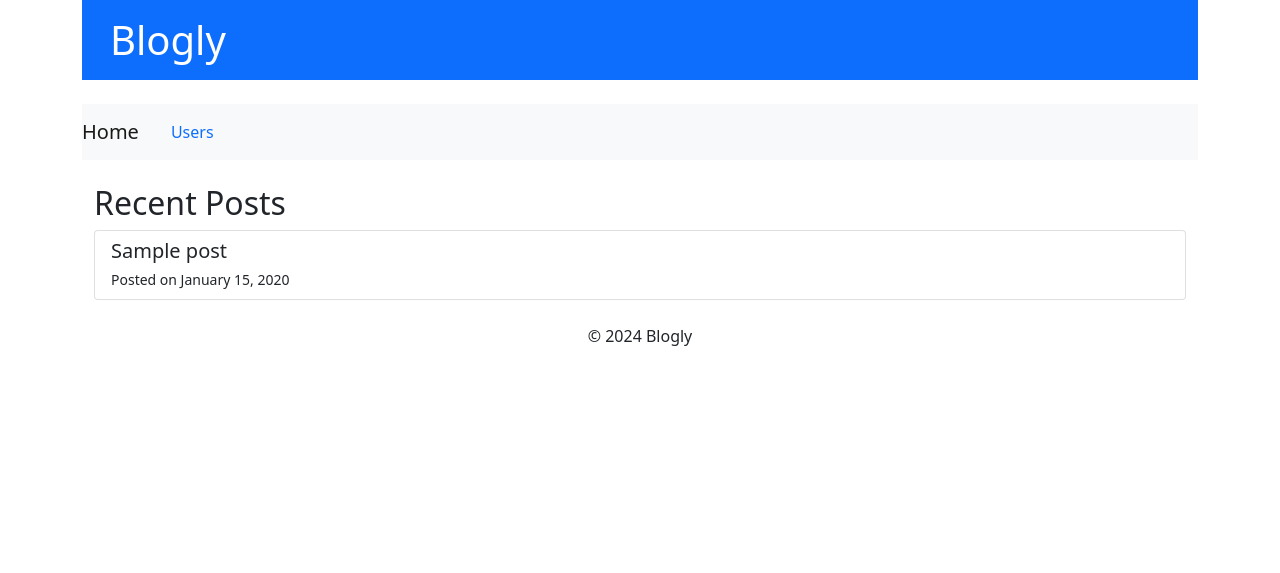
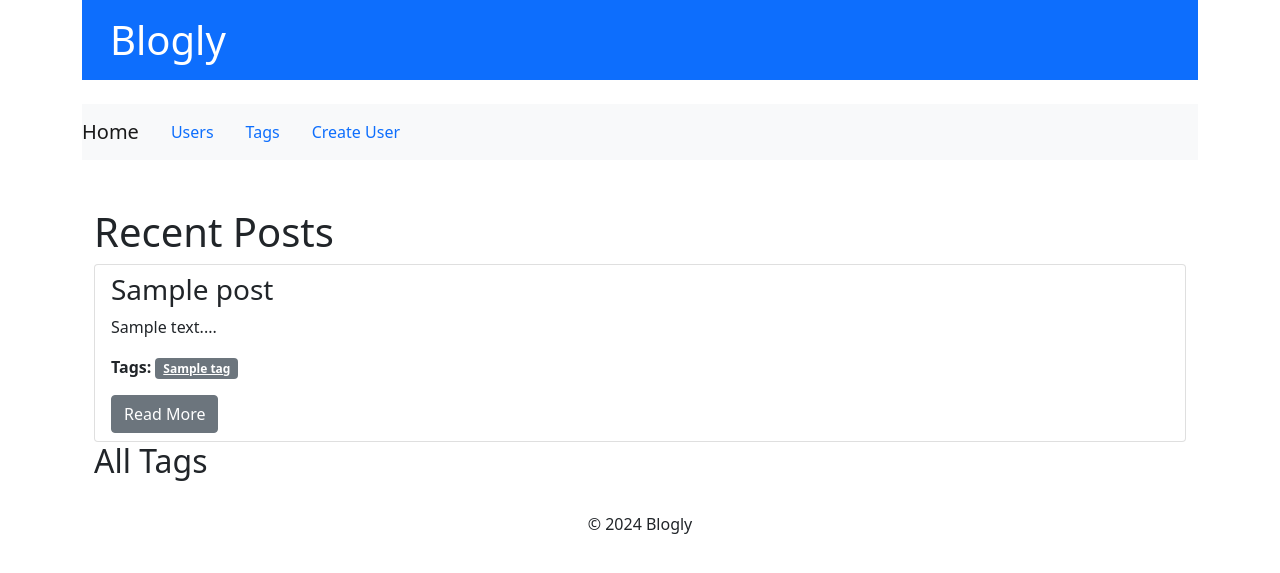
Before and after one commit to LoganHanaway/22.1E, a Flask app: page / in a window 1280 px wide. Shown: the top 573 px of the page. Run offline with Flask 3, Linux system fonts and the light colour scheme; tables that the repository leaves empty hold one stand-in row (values such as "Sample post").

Commit message:
finished

```diff
--- a/app.py
+++ b/app.py
@@ -8,6 +8,7 @@
 app.config['SQLALCHEMY_DATABASE_URI'] = 'postgresql:///blogly'
 app.config['SQLALCHEMY_TRACK_MODIFICATIONS'] = False
 app.config['SQLALCHEMY_ECHO'] = True
+app.config['SECRET_KEY'] = '123456789'
 
 connect_db(app)
 db.create_all()
@@ -83,12 +84,22 @@
         title = request.form['title']
         content = request.form['content']
         tag_ids = request.form.getlist('tags')
+        new_tag_name = request.form.get('new_tag', '').strip()
 
         if not title or not content:
             flash('Title and content are required!', 'error')
             return redirect(url_for('new_post', user_id=user_id))
 
         new_post = Post(title=title, content=content, user_id=user.id)
+
+        if new_tag_name:
+            existing_tag = Tag.query.filter_by(name=new_tag_name).first()
+            if not existing_tag:
+                new_tag = Tag(name=new_tag_name)
+                db.session.add(new_tag)
+                db.session.commit()
+                tag_ids.append(new_tag.id)
+
         for tag_id in tag_ids:
             tag = Tag.query.get(tag_id)
             if tag:
@@ -107,26 +118,49 @@
 def show_post(post_id):
     """Show a post and its details."""
     post = Post.query.get_or_404(post_id)
-    return render_template('posts/detail.html', post=post)
+    tags = post.tags
+    user = post.user
+    return render_template('posts/detail.html', post=post, user=user, tags=tags)
 
 @app.route('/posts/<int:post_id>/edit', methods=["GET", "POST"])
 def edit_post(post_id):
     """Show form to edit a post or handle editing of the post."""
     post = Post.query.get_or_404(post_id)
+    tags = Tag.query.all()
 
     if request.method == "POST":
         post.title = request.form['title']
         post.content = request.form['content']
 
+        new_tag_name = request.form.get('new_tag')
+        if new_tag_name:
+
+            existing_tag = Tag.query.filter_by(name=new_tag_name).first()
+            if not existing_tag:
+                new_tag = Tag(name=new_tag_name)
+                db.session.add(new_tag)
+                db.session.commit()
+                tags.append(new_tag)
+
+        selected_tag_ids = request.form.getlist('tags')
+        post.tags = []
+
+        for tag_id in selected_tag_ids:
+            tag = Tag.query.get(tag_id)
+            if tag:
+                post.tags.append(tag)
+
         if not post.title or not post.content:
             flash('Title and content are required!', 'error')
-            return redirect(url_for('show_edit_post_form', post_id=post_id))
+            return redirect(url_for('edit_post', post_id=post_id))
 
         db.session.commit()
-
+        flash('Post updated successfully!', 'success')
         return redirect(url_for('show_post', post_id=post.id))
 
-    return render_template('posts/edit.html', post=post)
+    return render_template('posts/edit.html', post=post, tags=tags)
+
+
 
 @app.route('/posts/<int:post_id>/delete', methods=["POST"])
 def delete_post(post_id):
@@ -142,6 +176,8 @@
 def show_recent_posts():
     """Show the 5 most recent posts."""
     posts = Post.query.order_by(Post.created_at.desc()).limit(5).all()
+    for post in posts:
+        db.session.refresh(post)
     return render_template('home.html', posts=posts)
 
 @app.errorhandler(404)
@@ -153,6 +189,14 @@
     """Show a list of all tags."""
     tags = Tag.query.all()
     return render_template('tags/list.html', tags=tags)
+
+@app.route('/tags/<int:tag_id>')
+def posts_by_tag(tag_id):
+    """Show posts associated with a specific tag."""
+    tag = Tag.query.get_or_404(tag_id)
+    posts = tag.posts
+    return render_template('tags/posts_by_tag.html', tag=tag, posts=posts)
+
 
 @app.route('/tags/new', methods=["GET", "POST"])
 def add_tag():
--- a/models.py
+++ b/models.py
@@ -19,7 +19,7 @@
         """Return full name of the user."""
         return f"{self.first_name} {self.last_name}"
 
-    posts = db.relationship('Post', backref='user', cascade="all, delete-orphan")
+    posts = db.relationship('Post', back_populates='user', cascade="all, delete-orphan", lazy=True)
 
 def connect_db(app):
     """Connect the database to the Flask app."""
@@ -38,6 +38,7 @@
     user_id = db.Column(db.Integer, db.ForeignKey('users.id'), nullable=False)
 
     tags = db.relationship('Tag', secondary='post_tags', back_populates='posts')
+    user = db.relationship('User', back_populates='posts')
 
     def __repr__(self):
         return f"<Post {self.title} by {self.user_id}>"
--- a/templates/base.html
+++ b/templates/base.html
@@ -1,4 +1,3 @@
-<!-- templates/base.html -->
 <!DOCTYPE html>
 <html lang="en">
   <head>
@@ -23,6 +22,8 @@
           >Home</a
         >
         <a class="nav-link" href="{{ url_for('list_users') }}">Users</a>
+        <a class="nav-link" href="{{ url_for('list_tags') }}">Tags</a>
+        <a class="nav-link" href="{{ url_for('add_user') }}">Create User</a>
       </nav>
 
       {% block content %} {% endblock %}
--- a/templates/home.html
+++ b/templates/home.html
@@ -1,17 +1,38 @@
-{% extends "base.html" %} {% block title %} Recent Posts {% endblock %} {% block
-content %}
-<div class="container">
-  <h2>Recent Posts</h2>
-  <div class="list-group">
+{% extends "base.html" %} {% block title %}Home{% endblock %} {% block content
+%}
+<div class="container mt-5">
+  <h1>Recent Posts</h1>
+  <ul class="list-group">
     {% for post in posts %}
-    <a
-      href="{{ url_for('show_post', post_id=post.id) }}"
-      class="list-group-item list-group-item-action"
-    >
-      <h5 class="mb-1">{{ post.title }}</h5>
-      <small>Posted on {{ post.created_at.strftime('%B %d, %Y') }}</small>
-    </a>
+    <li class="list-group-item">
+      <h3>{{ post.title }}</h3>
+      <p>{{ post.content[:150] }}...</p>
+      <p>
+        <strong>Tags:</strong>
+        {% for tag in post.tags %}
+        <a
+          href="{{ url_for('posts_by_tag', tag_id=tag.id) }}"
+          class="badge bg-secondary"
+          >{{ tag.name }}</a
+        >
+        {% endfor %}
+      </p>
+      <a
+        href="{{ url_for('show_post', post_id=post.id) }}"
+        class="btn btn-secondary"
+        >Read More</a
+      >
+    </li>
     {% endfor %}
-  </div>
+  </ul>
+
+  <h2>All Tags</h2>
+  <ul class="list-group">
+    {% for tag in tags %}
+    <li class="list-group-item">
+      <a href="{{ url_for('posts_by_tag', tag_id=tag.id) }}">{{ tag.name }}</a>
+    </li>
+    {% endfor %}
+  </ul>
 </div>
 {% endblock %}
```
Also changed, not shown: templates/posts/detail.html (+33 -11 lines), templates/posts/edit.html (+37 -0 lines), templates/posts/new.html (+29 -9 lines), templates/tags/list.html (added, +14 -0 lines), templates/tags/posts_by_tag.html (added, +22 -0 lines), templates/users/detail.html (+19 -14 lines).
